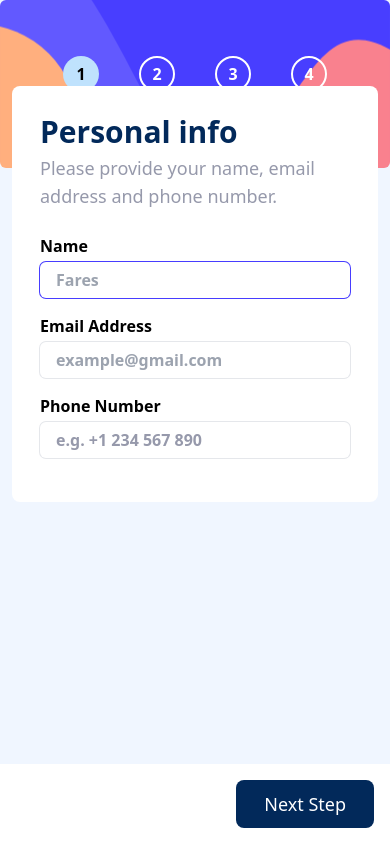
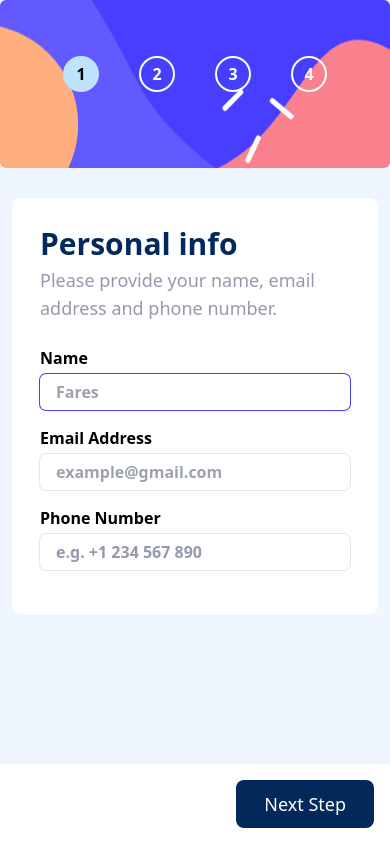
Before and after one commit to Executioner47/MultiStepForm-ReactTS, a React (Vite) app: page / in a window 390 px wide. Built offline with nearby package versions, Linux system fonts and the light colour scheme.

Commit message:
responsive fix #1

```diff
--- a/src/components/AddOns.tsx
+++ b/src/components/AddOns.tsx
@@ -54,7 +54,7 @@ export default function AddOns() {
   return (
     <form
       action=""
-      className="md:w-3/5 md:mt-8 flex flex-col justify-between items-center md:items-stretch -bg--clr-White md:bg-transparent mt-32 p-7 md:p-0 rounded-lg z-20"
+      className="md:w-3/5 md:mt-8 flex flex-col justify-between items-center md:items-stretch -bg--clr-White md:bg-transparent mt-96 p-7 md:p-0 rounded-lg z-20"
       onSubmit={handleSubmit(onSubmit)}
     >
       <div>
--- a/src/components/PersonalInfo.tsx
+++ b/src/components/PersonalInfo.tsx
@@ -37,7 +37,7 @@ export default function PersonalInfo() {
   return (
     <form
       action=""
-      className="md:w-3/5 md:mt-8 flex flex-col justify-between items-center -bg--clr-White md:bg-transparent mt-16 p-7 md:p-0 rounded-lg z-20"
+      className="md:w-3/5 md:mt-8 flex flex-col justify-between items-center -bg--clr-White md:bg-transparent mt-72 p-7 md:p-0 rounded-lg z-20"
       onSubmit={handleSubmit(onSubmit)}
     >
       <div>
--- a/src/components/SelectPlan.tsx
+++ b/src/components/SelectPlan.tsx
@@ -77,7 +77,7 @@ export default function SelectPlan() {
 
   return (
     <form
-      className="md:w-3/5 md:mt-8 flex flex-col justify-between items-center md:items-stretch -bg--clr-White md:bg-transparent mt-52 p-7 md:p-0 rounded-lg z-20"
+      className="md:w-3/5 md:mt-8 flex flex-col justify-between items-center md:items-stretch -bg--clr-White md:bg-transparent mt-72 p-7 md:p-0 rounded-lg z-20"
       onSubmit={handleSubmit(onSubmit)}
     >
       <div>
--- a/src/components/Summary.tsx
+++ b/src/components/Summary.tsx
@@ -29,7 +29,7 @@ export default function Summary() {
   return (
     <form
       action=""
-      className="md:w-3/5 md:mt-8 flex flex-col justify-between items-center md:items-stretch -bg--clr-White md:bg-transparent mt-24 p-7 md:p-0 rounded-lg z-20"
+      className="md:w-3/5 md:mt-8 flex flex-col justify-between items-center md:items-stretch -bg--clr-White md:bg-transparent mt-80 p-7 md:p-0 rounded-lg z-20"
       onSubmit={handleSubmit}
     >
       <div>
```
